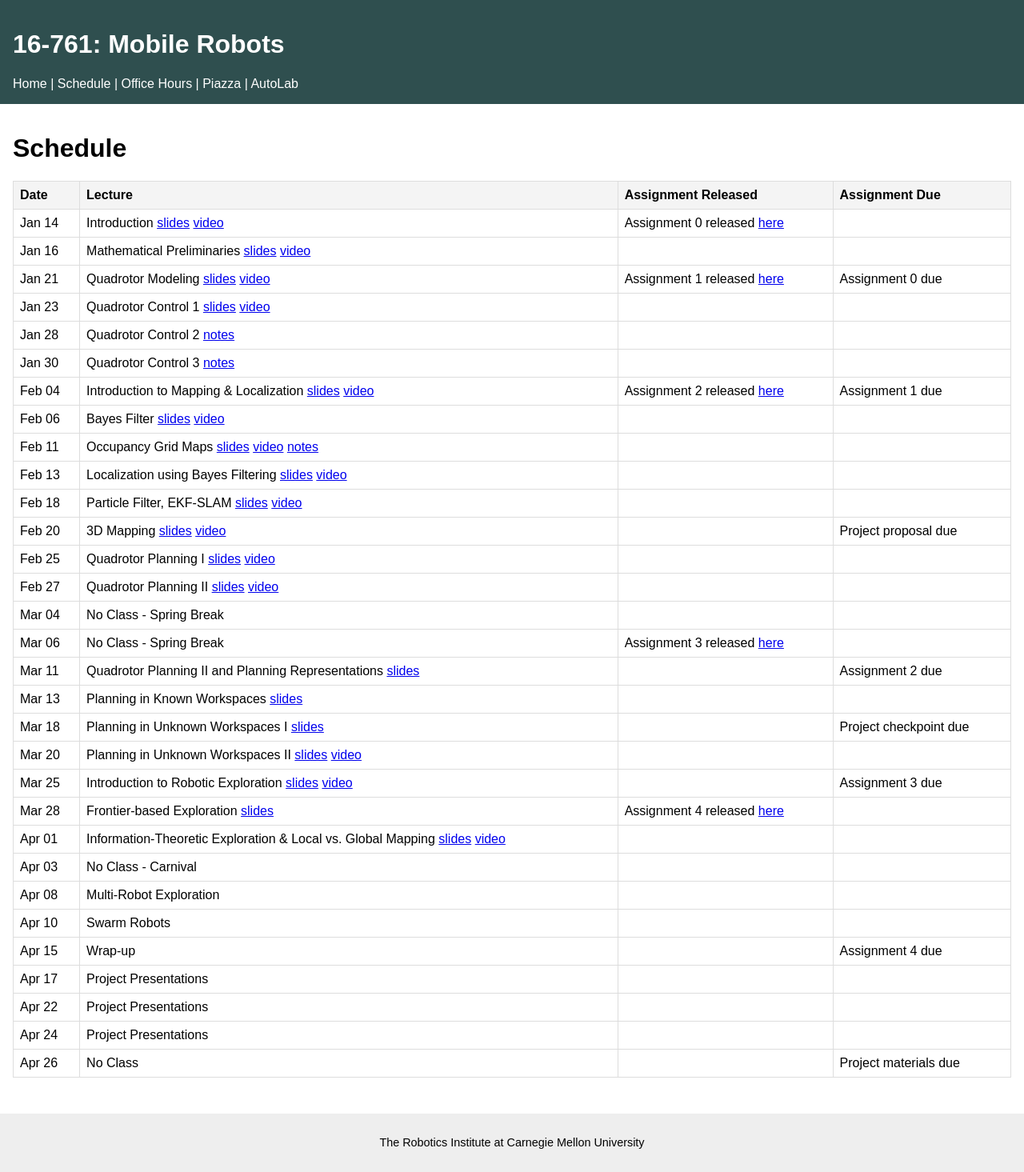
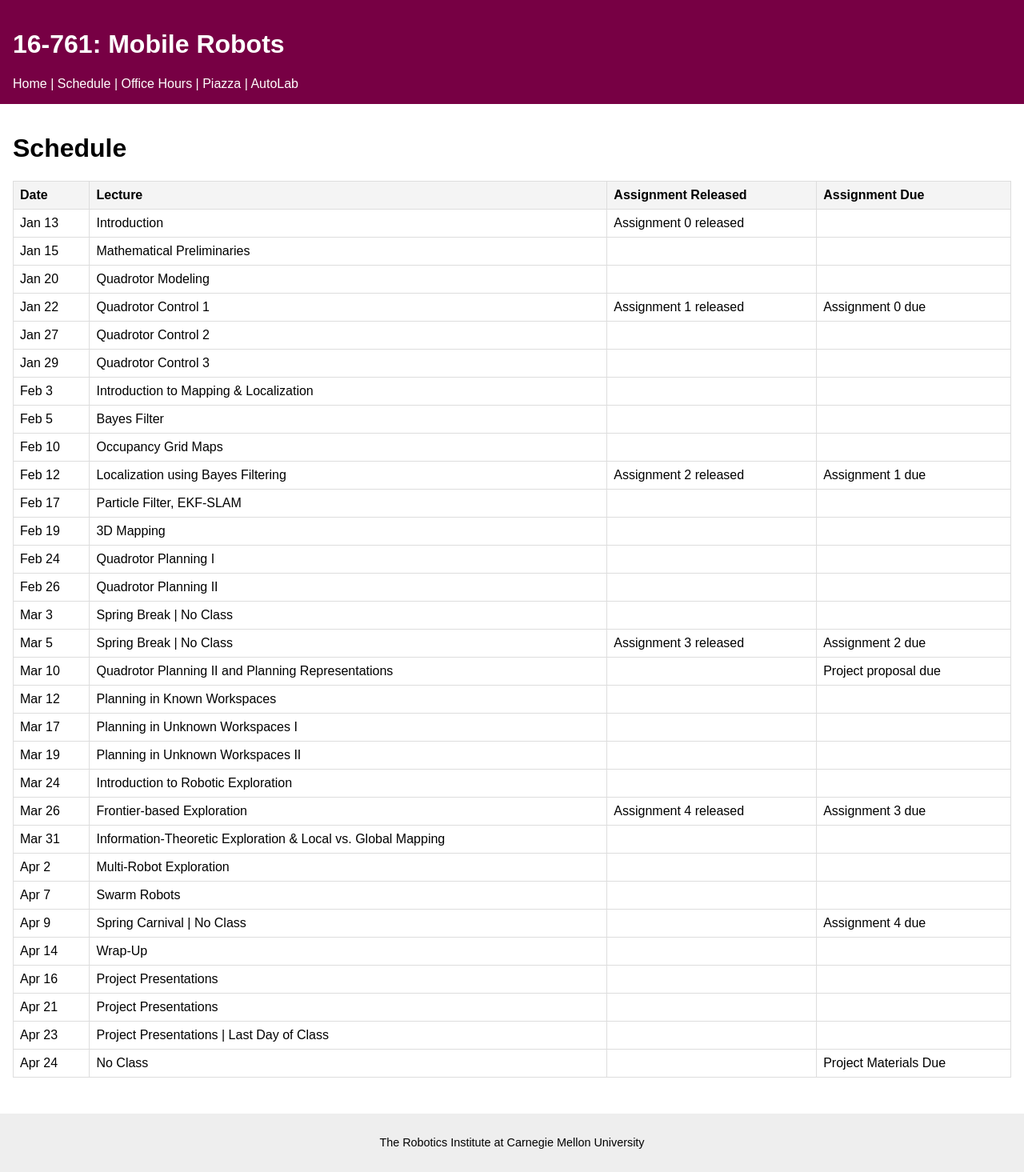
Before and after one commit to mr-cmu/mr-cmu.github.io, a Jekyll site: the page built from schedule.md, in a window 1280 px wide. Shown: the whole page at 80% size. Built offline with Jekyll 4.4.1, drawn with Linux system fonts in a browser that asks for light colours.

Commit message:
update website for spring 2026

```diff
--- a/_data/schedule.csv
+++ b/_data/schedule.csv
@@ -1,32 +1,32 @@
 date,lecture,assignment_released,assignment_due,instructor,slideurl,videourl,notesurl,assignmenturl,genericlink
-Jan 14,Introduction,Assignment 0 released,,Wennie,https://drive.google.com/file/d/1f7JPXMcj2CPwS494z97l1P70Y8KS1Pb-/view?usp=share_link,https://drive.google.com/file/d/1Zbw5ogw9VRdLXoDwRSlysmla8qULv2dY/view?usp=share_link,,https://github.com/mr-cmu/assignment0-handout,
-Jan 16,Mathematical Preliminaries,,,Wennie,https://drive.google.com/file/d/1rDTpdk__LViQnjAJ4iGlC6x7vGfrcb7k/view?usp=share_link,https://drive.google.com/file/d/19v5MQ2yL1KYv8K5YEPeX0LCLvAN9KMp2/view?usp=share_link,,,
-Jan 21,Quadrotor Modeling,Assignment 1 released,Assignment 0 due,Wennie,https://drive.google.com/file/d/1X2BpuTawh_XHyo3iR4kTudFIVgQLmhHK/view?usp=share_link,https://drive.google.com/file/d/1Lj1bxPDBeD51VmU0Pg6R7KNKXM9r-IDI/view?usp=share_link,,https://github.com/mr-cmu/assignment1-handout,
-Jan 23,Quadrotor Control 1,,,Wennie,https://drive.google.com/file/d/1Bt96rCrKhwSXyOTZnD0J4YQXPrcJ9Xl7/view?usp=sharing,https://drive.google.com/file/d/1J9xkMEQyRm4sHc_8yXbjM-SdY9VU5r8U/view?usp=share_link,,,
-Jan 28,Quadrotor Control 2,,,Wennie,,,https://drive.google.com/file/d/1xwv9VCq3heS1O2M_SmqZ8onHJ_41plSK/view?usp=share_link,,
-Jan 30,Quadrotor Control 3,,,Wennie,,,https://drive.google.com/file/d/1xwv9VCq3heS1O2M_SmqZ8onHJ_41plSK/view?usp=share_link,,
-Feb 04,Introduction to Mapping & Localization,Assignment 2 released,Assignment 1 due,Wennie,https://drive.google.com/file/d/1PuI5a4mHGmIMIdqL9INm3-tjlfUkfwvk/view?usp=share_link,https://drive.google.com/file/d/10dWeXdQep4uUnqalaCdmk1MJeRPQqclZ/view?usp=share_link,,https://github.com/mr-cmu/assignment2-handout,
-Feb 06,Bayes Filter,,,Wennie,https://drive.google.com/file/d/13MYXHFp5crDiFG4xVhRCzXsbIPJX2O3L/view?usp=share_link,https://drive.google.com/file/d/1FyvJkU9_1PwYngibjCIGBZRWD7giJ1lP/view?usp=share_link,,,
-Feb 11,Occupancy Grid Maps,,,Wennie,https://drive.google.com/file/d/14ygfx78UfEoarOlqHF2oAqz1FaT7Xwdh/view?usp=share_link,https://drive.google.com/file/d/17jTAtnHopuwYI58DgUxBdawlGdUH4jT1/view?usp=share_link,https://drive.google.com/file/d/1_Dn9GRaocIStIrl6tyu8LAV92RCi0566/view?usp=share_link,,
-Feb 13,Localization using Bayes Filtering,,,Wennie,https://drive.google.com/file/d/1m-vZHri4LwIzu7GDp9uHemhSP0HJF-E6/view?usp=share_link,https://drive.google.com/file/d/1EmbDDLR_AIW85Uqr204QD3l3Ff4FAE1U/view?usp=share_link,,,
-Feb 18,"Particle Filter, EKF-SLAM",,,Wennie,https://drive.google.com/file/d/1fqdBs7L0BiFcP1T2TnaFELJCAR8Ib659/view?usp=share_link,https://drive.google.com/file/d/1sMWDGX0LV_usbbQ7kwLC92ayqQkNBSOV/view?usp=share_link,,,
-Feb 20,3D Mapping,,Project proposal due,Wennie,https://drive.google.com/file/d/1kP-x-PijNvUysOX0XL25SRAivzXn9_Yf/view?usp=share_link,https://drive.google.com/file/d/1wySIt8ARkMnVbx3AkM1bxdLAcrPAQ0q3/view?usp=share_link,,,
-Feb 25,Quadrotor Planning I,,,Wennie,https://drive.google.com/file/d/1Ba5UX1X0b7rnvUMMJlldGYR1KGmKdyba/view?usp=share_link,https://drive.google.com/file/d/1PfeBtpsdWMIQwrTPqiJdm3_yzpknpe4c/view?usp=sharing,,,
-Feb 27,Quadrotor Planning II,,,,https://drive.google.com/file/d/1GsoUg2JYdxVbIJLVXRgrrNAx-oeMw_ks/view?usp=share_link,https://drive.google.com/file/d/1ORq543qZyj9tZHcLAFIZTH8yulsFP99z/view?usp=share_link,,,
-Mar 04,No Class - Spring Break,,,,,,,,
-Mar 06,No Class - Spring Break,Assignment 3 released,,Wennie,,,,https://github.com/mr-cmu/assignment3-handout,
-Mar 11,Quadrotor Planning II and Planning Representations,,Assignment 2 due,Wennie,https://drive.google.com/file/d/1Vrviq6kmoW4Pan_Y26I7BJwfCDvaiTLk/view?usp=share_link,,,,
-Mar 13,Planning in Known Workspaces,,,Wennie,https://drive.google.com/file/d/1kUsB0CBMPC0XZhi8PVe4ehG-oOMETz3s/view?usp=share_link,,,,
-Mar 18,Planning in Unknown Workspaces I,,Project checkpoint due,Wennie,https://drive.google.com/file/d/1-70zTC5nGRdM5ApVZ27sQVediVWyxXKv/view?usp=share_link,,,,
-Mar 20,Planning in Unknown Workspaces II,,,Wennie,https://drive.google.com/file/d/1VBraRH7SeEqa4pQKZfrWGzZTVczaUazW/view?usp=share_link,https://drive.google.com/file/d/1mih4k_fShZWxFcazzPSiKrTHaVjSD2zI/view?usp=share_link,,,
-Mar 25,Introduction to Robotic Exploration,,Assignment 3 due,Wennie,https://drive.google.com/file/d/18IuvjIxEg2t3mkBMlOU0-8uw_8KmGdor/view?usp=share_link,https://drive.google.com/file/d/1br6GgH7Y49kiicMfDHzM1FnZeI_uW-nB/view?usp=sharing,,,
-Mar 28,Frontier-based Exploration,Assignment 4 released,,Wennie,https://drive.google.com/file/d/12TQd8fZnTuk7lsj3GPGZoODuAarE4kZs/view?usp=share_link,,,https://github.com/mr-cmu/assignment4-handout,
-Apr 01,Information-Theoretic Exploration & Local vs. Global Mapping,,,,https://drive.google.com/file/d/1gq_70Soxd3kSdDGj_8t9uVnWGpYLiqSM/view?usp=share_link,https://drive.google.com/file/d/1xT0OZGm2MtAZKlBZAQHLo09mm1Go-hUq/view?usp=share_link,,,
-Apr 03,No Class - Carnival,,,Wennie,,,,,
-Apr 08,Multi-Robot Exploration,,,Wennie,,,,,
-Apr 10,Swarm Robots,,,Wennie,,,,,
-Apr 15,Wrap-up,,Assignment 4 due,Wennie,,,,,
-Apr 17,Project Presentations,,,Wennie,,,,,
-Apr 22,Project Presentations,,,Wennie,,,,,
-Apr 24,Project Presentations,,,,,,,,
-Apr 26,No Class,,Project materials due,,,,,,
+Jan 13,Introduction,Assignment 0 released,,,,,,,
+Jan 15,Mathematical Preliminaries,,,,,,,,
+Jan 20,Quadrotor Modeling,,,,,,,,
+Jan 22,Quadrotor Control 1,Assignment 1 released,Assignment 0 due,,,,,,
+Jan 27,Quadrotor Control 2,,,,,,,,
+Jan 29,Quadrotor Control 3,,,,,,,,
+Feb 3,Introduction to Mapping & Localization,,,,,,,,
+Feb 5,Bayes Filter,,,,,,,,
+Feb 10,Occupancy Grid Maps,,,,,,,,
+Feb 12,Localization using Bayes Filtering,Assignment 2 released,Assignment 1 due,,,,,,
+Feb 17,"Particle Filter, EKF-SLAM",,,,,,,,
+Feb 19,3D Mapping,,,,,,,,
+Feb 24,Quadrotor Planning I,,,,,,,,
+Feb 26,Quadrotor Planning II,,,,,,,,
+Mar 3,Spring Break | No Class,,,,,,,,
+Mar 5,Spring Break | No Class,Assignment 3 released,Assignment 2 due,,,,,,
+Mar 10,Quadrotor Planning II and Planning Representations,,Project proposal due,,,,,,
+Mar 12,Planning in Known Workspaces,,,,,,,,
+Mar 17,Planning in Unknown Workspaces I,,,,,,,,
+Mar 19,Planning in Unknown Workspaces II,,,,,,,,
+Mar 24,Introduction to Robotic Exploration,,,,,,,,
+Mar 26,Frontier-based Exploration,Assignment 4 released,Assignment 3 due,,,,,,
+Mar 31,Information-Theoretic Exploration & Local vs. Global Mapping,,,,,,,,
+Apr 2,Multi-Robot Exploration,,,,,,,,
+Apr 7,Swarm Robots,,,,,,,,
+Apr 9,Spring Carnival | No Class,,Assignment 4 due,,,,,,
+Apr 14,Wrap-Up,,,,,,,,
+Apr 16,Project Presentations,,,,,,,,
+Apr 21,Project Presentations,,,,,,,,
+Apr 23,Project Presentations | Last Day of Class,,,,,,,,
+Apr 24,No Class,,Project Materials Due,,,,,,
--- a/_layouts/default.html
+++ b/_layouts/default.html
@@ -12,8 +12,8 @@
         <a href="{{ '/' | relative_url }}">Home</a> |
         <a href="{{ '/schedule' | relative_url }}">Schedule</a> |
         <a href="{{ '/office_hours' | relative_url }}">Office Hours</a> |
-        <a href="https://piazza.com/cmu/spring2025/16761">Piazza</a> |
-        <a href="https://autolab.andrew.cmu.edu/courses/16761-s25/assessments">AutoLab</a>
+        <a href="https://piazza.com/cmu/spring2026/16761/home">Piazza</a> |
+        <a href="https://autolab.andrew.cmu.edu/courses/16761-s26/assessments">AutoLab</a>
       </nav>
     </header>
 
--- a/assets/css/style.css
+++ b/assets/css/style.css
@@ -5,7 +5,7 @@ body {
 }
 
 header {
-  background-color: #2F4F4F;
+  background-color: #704;
   color: #fff;
   padding: 1em;
 }
```
Also changed, not shown: index.md (+23 -11 lines), office_hours.md (+3 -3 lines).
